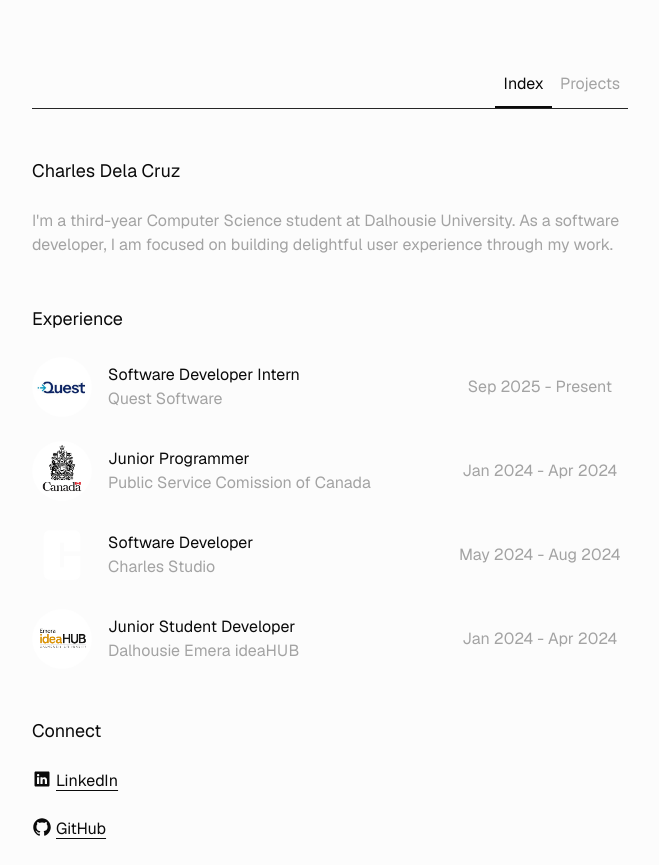
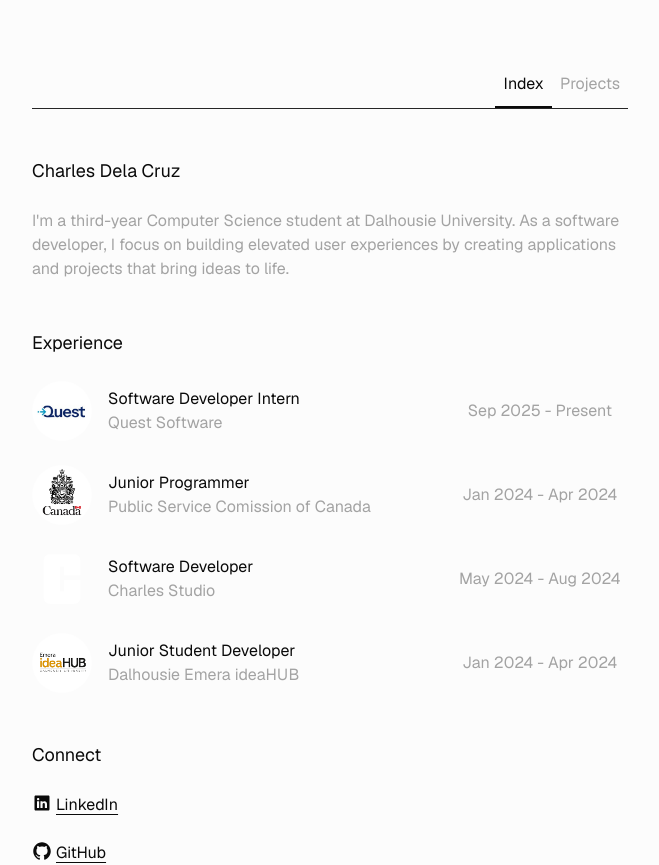
Before and after one commit to cdemzy/portfolio, a Next.js app: page / in a window 1280 px wide. Shown: the whole page, without its empty margins (310-969 px from the left). Before the commit the page ends 841 px from the top, so only its background shows below. Built offline with nearby package versions, Linux system fonts and the light colour scheme.

Commit message:
style: refine Intro component text to emphasize focus on creating elevated user experiences

```diff
--- a/app/components/Intro.tsx
+++ b/app/components/Intro.tsx
@@ -7,7 +7,7 @@ export default function Intro() {
       <article className="text-secondary">
         <p className="textbase">
           I'm a third-year Computer Science student at Dalhousie University.
-          As a software developer, I am focused on building delightful user experience through my work.
+          As a software developer, I focus on building elevated user experiences by creating applications and projects that bring ideas to life.
         </p>
       </article>
     </section>
```
